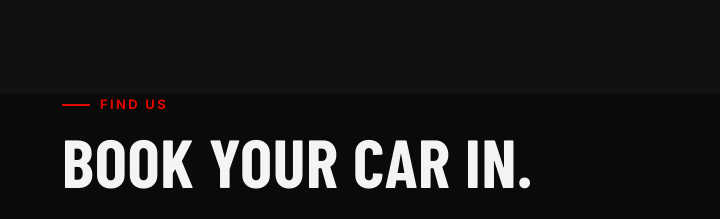
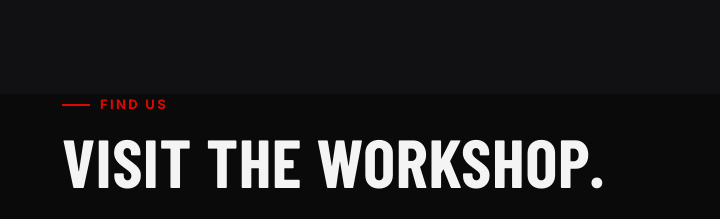
Before and after one commit to MarnoB1912/blackstone-sites, a plain HTML site: page live/seriautoservice/index.html in a window 1280 px wide. Shown: the part 4660-4879 px from the top of the page, 0-720 px from the left. Drawn offline with nearby package versions, Linux system fonts and the light colour scheme; grey boxes are pictures that could not be loaded; a web font is replaced by a local one.

Commit message:
Seri: distinct contact heading
Co-Authored-By: Claude Opus 5.5 <noreply@anthropic.com>
Claude-Session: https://claude.ai/code/session_01EbdbnbcHTLi8yeKbDE4jk7

```diff
--- a/live/seriautoservice/index.html
+++ b/live/seriautoservice/index.html
@@ -249,7 +249,7 @@ window.open('https://wa.me/'+BK.phone+'?text='+encodeURIComponent(msg),'_blank')
 #book .bk-head{text-align:center;max-width:640px;margin:0 auto 34px}
 </style>
 <section id="contact" style="padding-top:0"><div class="wrap split" style="align-items:stretch">
-<div><div class="kick">Find us</div><h2 class="disp">Book your car in.</h2>
+<div><div class="kick">Find us</div><h2 class="disp">Visit the workshop.</h2>
 <div class="info">
 <div class="row"><svg class="i" viewBox="0 0 24 24"><path d="M21 10c0 7-9 13-9 13S3 17 3 10a9 9 0 0 1 18 0z"/><circle cx="12" cy="10" r="3"/></svg><div><b>Workshop</b><span>Unit 3, Legacy Park, 69 Jurg Ave, Hennopspark, Centurion, 0172</span></div></div>
 <div class="row"><svg class="i" viewBox="0 0 24 24"><path d="M22 16.9v3a2 2 0 0 1-2.2 2 19.8 19.8 0 0 1-8.6-3.1 19.5 19.5 0 0 1-6-6A19.8 19.8 0 0 1 2.1 4.2 2 2 0 0 1 4.1 2h3a2 2 0 0 1 2 1.7c.1 1 .4 1.9.7 2.8a2 2 0 0 1-.5 2.1L8 9.9a16 16 0 0 0 6 6l1.3-1.3a2 2 0 0 1 2.1-.4c.9.3 1.8.6 2.8.7a2 2 0 0 1 1.7 2z"/></svg><div><b>Call or WhatsApp</b><span><a href="tel:0832705494">083 270 5494</a></span></div></div>
```
Also changed, not shown: site/seri-auto-service/index.html (+1 -1 lines).
